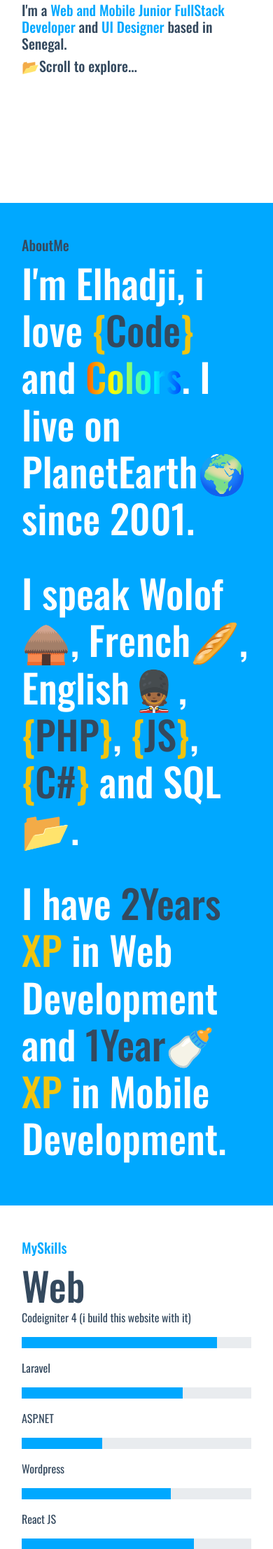
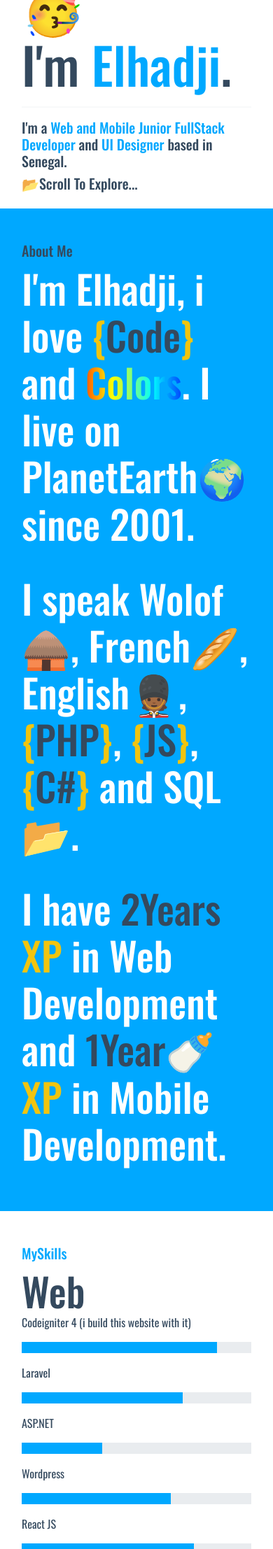
Before and after one commit to yankee0/portfolio, a CodeIgniter 4 app: template app/Views/pages/home.php in a window 390 px wide. Shown: the part 554-2768 px from the top of the page at 70% size. Run offline with PHP 8.4 and a stand-in for CodeIgniter, Linux system fonts and the light colour scheme; the template is opened without the code that fills it, so the values that code supplies are empty; some libraries are stand-ins or nearby versions.

Commit message:
HomePage Done

```diff
--- a/app/Config/Routes.php
+++ b/app/Config/Routes.php
@@ -30,6 +30,7 @@ $routes->set404Override();
 // We get a performance increase by specifying the default
 // route since we don't have to scan directories.
 $routes->get('/', 'Web::index');
+$routes->get('/(:any)', 'Web::coding');
 
 /*
  * --------------------------------------------------------------------
--- a/app/Controllers/Web.php
+++ b/app/Controllers/Web.php
@@ -10,4 +10,8 @@ class Web extends BaseController
     {
         return view('pages/home');
     }
+
+    public function coding(){
+        return view('pages/404');
+    }
 }
--- a/app/Views/components/footer.php
+++ b/app/Views/components/footer.php
@@ -1,4 +1,4 @@
-<section class="bg-light text p-3 py-5">
+<section data-aos="fade-in" data-aos-duration="1000" class="bg-light text p-3 py-5">
   <div class="container text-center">
     <p class="h2">You can download my resume🙂, i made it with <span id="canvas">Canvas</span> :</p>
     <a title="thank's, 🙃You're welcome" class="btn btn-primary btn-lg" href="<?= base_url('El hadji Gorgui Faye.pdf') ?>" download role="button">Download Resume</a>
--- a/app/Views/components/header.php
+++ b/app/Views/components/header.php
@@ -6,7 +6,7 @@
       <a title="Who is Yankee?🤔" class="px-3 <?= ($position === 'AboutMe') ? 'active' : '' ?>" href="<?= base_url('about-me') ?>">AboutMe</a>
       <a title="What can Yankee do?🤔" class="px-3 <?= ($position === 'MySkills') ? 'active' : '' ?>" href="<?= base_url('my-skills') ?>">MySkills</a>
       <a title="What did Yankee do?🤔" class="px-3 <?= ($position === 'MyProjects') ? 'active' : '' ?>" href="<?= base_url('my-projects') ?>">MyProjects</a>
-      <a title="Yup🙃" class="btn btn-primary mr-1" href="#" role="button">GetInTouch 👊🏾</a>
+      <a title="Yup🙃" class="btn btn-primary mr-1" href="<?= base_url('contact') ?>" role="button">GetInTouch 👊🏾</a>
     </div>
   </nav>
 </header>
--- a/app/Views/layouts/html.php
+++ b/app/Views/layouts/html.php
@@ -5,6 +5,7 @@
   <meta charset="UTF-8">
   <meta http-equiv="X-UA-Compatible" content="IE=edge">
   <meta name="viewport" content="width=device-width, initial-scale=1.0">
+  <link href="https://unpkg.com/aos@2.3.1/dist/aos.css" rel="stylesheet">
   <link rel="shortcut icon" href="<?= base_url('images/yankee.png') ?>" type="image/x-icon">
   <link rel="stylesheet" href="<?= base_url('styles/bootstrap/scss/bootstrap.css') ?>">
   <link rel="stylesheet" href="<?= base_url('styles/custom.css') ?>">
@@ -13,9 +14,13 @@
 
 <body>
   <?= $this->renderSection('content'); ?>
+  <script src="https://unpkg.com/aos@2.3.1/dist/aos.js"></script>
   <script src="https://code.jquery.com/jquery-3.2.1.slim.min.js" integrity="sha384-KJ3o2DKtIkvYIK3UENzmM7KCkRr/rE9/Qpg6aAZGJwFDMVNA/GpGFF93hXpG5KkN" crossorigin="anonymous"></script>
   <script src="https://cdn.jsdelivr.net/npm/popper.js@1.12.9/dist/umd/popper.min.js" integrity="sha384-ApNbgh9B+Y1QKtv3Rn7W3mgPxhU9K/ScQsAP7hUibX39j7fakFPskvXusvfa0b4Q" crossorigin="anonymous"></script>
   <script src="https://cdn.jsdelivr.net/npm/bootstrap@4.0.0/dist/js/bootstrap.min.js" integrity="sha384-JZR6Spejh4U02d8jOt6vLEHfe/JQGiRRSQQxSfFWpi1MquVdAyjUar5+76PVCmYl" crossorigin="anonymous"></script>
+  <script>
+    AOS.init();
+  </script>
 </body>
 
 </html>
--- a/app/Views/pages/home.php
+++ b/app/Views/pages/home.php
@@ -8,17 +8,17 @@ Welcome🥳 (again😂)
 
   <section class="container plan d-flex align-items-center justify-content-center">
     <div class="p-3 row">
-      <div class="d-none d-md-block col-md">
+      <div data-aos="fade-up" data-aos-duration="1000" class="d-md-flex align-items-center col-md">
         <img src="<?= base_url('images/yankee.png') ?>" alt="Yankee's Logo" class="img img-fluid">
       </div>
-      <div class="col-md d-md-flex flex-column justify-content-center">
+      <div data-aos="fade-up" data-aos-duration="1000" class="col-md d-md-flex flex-column justify-content-center">
         <h1 class="display-3">Hey, Welcome🥳<br>I'm <span class="text-primary">Elhadji</span>.</h1>
         <hr class="border border-light">
         <p class="h5">
           I'm a <span class="text-primary"> Web and Mobile Junior FullStack Developer</span> and <span class="text-primary">UI Designer</span> based in Senegal.
         </p>
         <p class="h5">
-          📂Scroll to explore...
+          📂Scroll To Explore...
         </p>
       </div>
     </div>
@@ -26,16 +26,16 @@ Welcome🥳 (again😂)
 
   <section class="bg-primary p-3 py-5">
     <div class="container text-white">
-      <h2 class=" h5 text">AboutMe</h2>
-      <p class="display-4">
+      <h2 data-aos="flip-up" data-aos-duration="1000" class=" h5 text">About Me</h2>
+      <p data-aos="fade-up" data-aos-duration="1000" class="display-4">
         I'm Elhadji, i love <span class="text"><span class="text-warning">{</span>Code<span class="text-warning">}</span></span> and <span id="color" style="background-image: url(<?= base_url('images/colors.webp') ?>);" class="text">Colors</span>. I live on PlanetEarth🌍 since 2001.
       </p>
       <br>
-      <p class="display-4">
+      <p data-aos="fade-up" data-aos-duration="1000" class="display-4">
         I speak Wolof🛖, French🥖, English💂🏾, <span class="text-warning">{</span><span class="text">PHP</span><span class="text-warning">}</span>, <span class="text-warning">{</span><span class="text">JS</span><span class="text-warning">}</span>, <span class="text-warning">{</span><span class="text">C#</span><span class="text-warning">}</span> and SQL📂.
       </p>
       <br>
-      <p class="display-4">
+      <p data-aos="fade-up" data-aos-duration="1000" class="display-4">
         I have <span class="text">2Years <span class="text-warning">XP</span></span> in Web Development and <span class="text">1Year🍼 <span class="text-warning">XP</span></span> in Mobile Development.
       </p>
     </div>
@@ -43,10 +43,10 @@ Welcome🥳 (again😂)
 
   <section class="p-3 py-5">
     <div class="container">
-      <h2 class=" h5 text-primary">MySkills</h2>
+      <h2 data-aos="flip-up" data-aos-duration="1000" class=" h5 text-primary">MySkills</h2>
       <div class="row">
-        <div class="col-12 display-4">Web</div>
-        <div class="col-sm-6 ">
+        <div data-aos="fade-up" data-aos-duration="1000" class="col-12 display-4">Web</div>
+        <div data-aos="fade-up" data-aos-duration="1000" class="col-sm-6 ">
           <p>
             <span>Codeigniter 4 (i build this website with it)</span>
           <div class="progress">
@@ -66,7 +66,7 @@ Welcome🥳 (again😂)
           </div>
           </p>
         </div>
-        <div class="col-sm-6">
+        <div data-aos="fade-up" data-aos-duration="1000" class="col-sm-6">
           <p>
             <span>Wordpress</span>
           <div class="progress">
@@ -86,8 +86,8 @@ Welcome🥳 (again😂)
           </div>
           </p>
         </div>
-        <div class="col-12 display-4">Mobile</div>
-        <div class="col-sm-6 ">
+        <div data-aos="fade-up" data-aos-duration="1000" class="col-12 display-4">Mobile</div>
+        <div data-aos="fade-up" data-aos-duration="1000" class="col-sm-6 ">
           <p>
             <span>Flutter</span>
           <div class="progress">
@@ -107,7 +107,7 @@ Welcome🥳 (again😂)
           </div>
           </p>
         </div>
-        <div class="col-sm-6 ">
+        <div data-aos="fade-up" data-aos-duration="1000" class="col-sm-6 ">
           <p>
             <span>Firebase</span>
           <div class="progress">
@@ -115,8 +115,8 @@ Welcome🥳 (again😂)
           </div>
           </p>
         </div>
-        <div class="col-12 display-4">Other</div>
-        <div class="col-sm-6 ">
+        <div data-aos="fade-up" data-aos-duration="1000" class="col-12 display-4">Other</div>
+        <div data-aos="fade-up" data-aos-duration="1000" class="col-sm-6 ">
           <p>
             <span>OOP + UML</span>
           <div class="progress">
@@ -142,7 +142,7 @@ Welcome🥳 (again😂)
           </div>
           </p>
         </div>
-        <div class="col-sm-6 ">
+        <div data-aos="fade-up" data-aos-duration="1000" class="col-sm-6 ">
           <p>
             <span>Figma + Zeplin</span>
           <div class="progress">
@@ -166,6 +166,21 @@ Welcome🥳 (again😂)
     </div>
   </section>
 
+  <section class="p-3 py-5">
+    <div data-aos="zoom-in" data-aos-duration="1000" class="container">
+      <h2 class=" h5 text-primary">Contact</h2>
+      <div class="display-3">Let's Get In Touch</div>
+      <div class="d-flex">
+        <a class="h5 " href="https://instagram.com/yankeesuprem"><img src="<?= base_url('images/insta.png') ?>" height="64px" alt="Instagram"></a>
+        <div class="px-3"></div>
+        <a class="h5 " href="https://linkedin.com/in/yankeesuprem"><img src="<?= base_url('images/in.png') ?>" height="64px" alt="Linked in"></a>
+        <div class="px-3"></div>
+
+        <a class="h5 " href="mailto:yankeesuprem@gmail.com"><img src="<?= base_url('images/g.png') ?>" height="64px" alt="Gmail"></a>
+      </div>
+    </div>
+  </section>
+
 </main>
 <?= view('components/footer') ?>
 <?= $this->endSection(); ?>
```
Also changed, not shown: app/Views/pages/404.php (added, +16 -0 lines), public/images/g.png (added), public/images/in.png (added), public/images/insta.png (added). Lines whose indentation alone changed are shown as unchanged.
